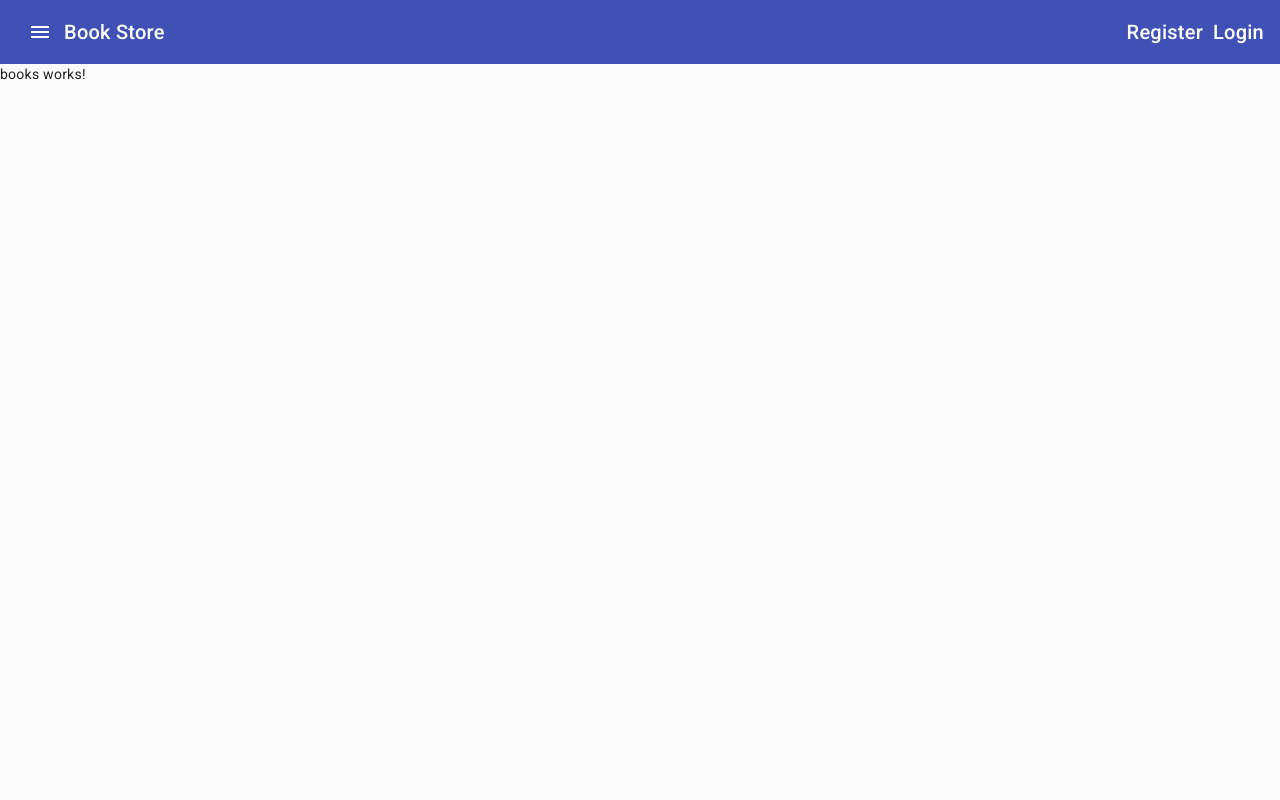
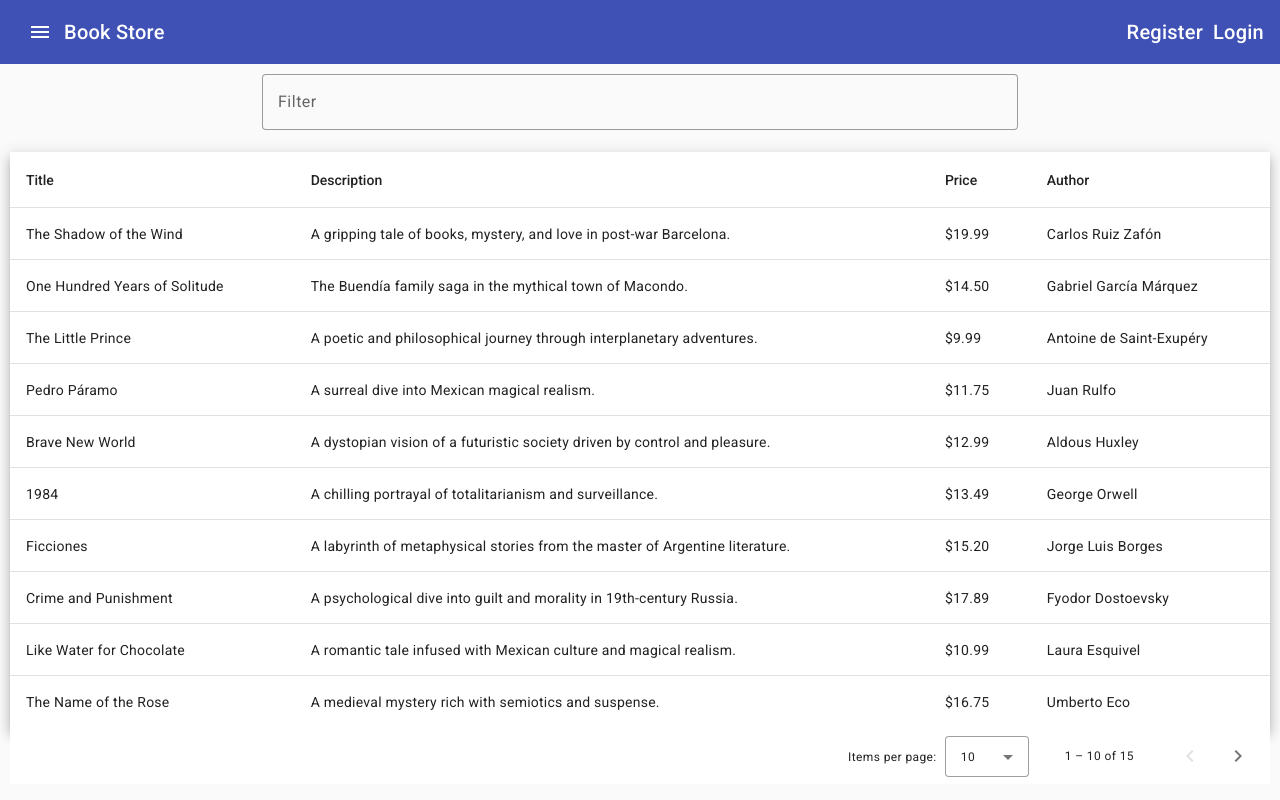
Before and after one commit to Juxn89/net-core-microservice, an Angular app in the folder client/: page /books in a window 1280 px wide. Built offline with nearby package versions, Linux system fonts and the light colour scheme.

Commit message:
Added table, filter and pagination for the table

```diff
--- a/client/src/app/books/books.component.css
+++ b/client/src/app/books/books.component.css
@@ -0,0 +1,4 @@
+section {
+  margin: 5px;
+  padding: 5px;
+}
--- a/client/src/app/books/books.component.html
+++ b/client/src/app/books/books.component.html
@@ -1 +1,35 @@
-<p>books works!</p>
+<section>
+  <div fxLayoutAlign="center center">
+    <mat-form-field appearance="outline" fxFlex="60%">
+      <input matInput  placeholder="Filter" (keyup)="filter($event)"/>
+    </mat-form-field>
+  </div>
+  <table mat-table [dataSource]="booksDataSource" class="mat-elevation-z8" matSort>
+    <ng-container matColumnDef="title">
+      <th mat-header-cell *matHeaderCellDef mat-sort-header sortActionDescription="Sort by title"> Title </th>
+      <td mat-cell *matCellDef="let element"> {{element.title}} </td>
+    </ng-container>
+
+    <ng-container matColumnDef="description">
+      <th mat-header-cell *matHeaderCellDef  mat-sort-header sortActionDescription="Sort by description"> Description </th>
+      <td mat-cell *matCellDef="let element"> {{element.description}} </td>
+    </ng-container>
+
+    <ng-container matColumnDef="price">
+      <th mat-header-cell *matHeaderCellDef  mat-sort-header sortActionDescription="Sort by price"> Price </th>
+      <td mat-cell *matCellDef="let element"> {{element.price | currency }} </td>
+    </ng-container>
+
+    <ng-container matColumnDef="author">
+      <th mat-header-cell *matHeaderCellDef  mat-sort-header sortActionDescription="Sort by author"> Author </th>
+      <td mat-cell *matCellDef="let element"> {{element.author}} </td>
+    </ng-container>
+
+    <tr mat-header-row *matHeaderRowDef="columns"></tr>
+    <tr mat-row *matRowDef="let row; columns: columns;"></tr>
+  </table>
+
+  <mat-paginator [pageSize]="10" [pageSizeOptions]="[5, 10, 20]">
+
+  </mat-paginator>
+</section>
--- a/client/src/app/books/books.component.ts
+++ b/client/src/app/books/books.component.ts
@@ -1,9 +1,52 @@
-import { Component } from '@angular/core';
+import { AfterViewInit, Component, OnInit, ViewChild, viewChild } from '@angular/core';
+import { MatTableDataSource, MatTableModule } from '@angular/material/table';
+import { BooksService } from './books.service';
+import { Books } from './books.model';
+import { CurrencyPipe } from '@angular/common';
+import { MatSort, MatSortModule } from '@angular/material/sort';
+import { FlexModule } from '@angular/flex-layout';
+import { MatFormFieldModule } from '@angular/material/form-field';
+import { MatInputModule } from '@angular/material/input';
+import { MatPaginator, MatPaginatorModule } from '@angular/material/paginator'
 
 @Component({
   selector: 'app-books',
-  imports: [],
+  imports: [
+    MatTableModule,
+    MatSortModule,
+    CurrencyPipe,
+    FlexModule,
+    MatFormFieldModule,
+    MatInputModule,
+    MatPaginatorModule
+  ],
   templateUrl: './books.component.html',
   styleUrl: './books.component.css',
 })
-export class BooksComponent {}
+export class BooksComponent implements OnInit, AfterViewInit {
+
+  books: Books[] = []
+  booksDataSource = new MatTableDataSource()
+  columns:string[] = [ 'title', 'description', 'price', 'author' ]
+  @ViewChild(MatSort) sort!: MatSort
+  @ViewChild(MatPaginator) paginator!: MatPaginator
+
+  constructor(
+    private bookService: BooksService
+  ){}
+
+  ngAfterViewInit(): void {
+    this.booksDataSource.sort = this.sort;
+    this.booksDataSource.paginator = this .paginator
+  }
+
+  ngOnInit(): void {
+    // this.books = this.bookService.getBooks()
+    this.booksDataSource.data = this.bookService.getBooks()
+  }
+
+  filter(event: KeyboardEvent) {
+    const currentValue = event.key
+    this.booksDataSource.filter = currentValue
+  }
+}
--- /dev/null
+++ b/client/src/app/books/books.service.ts
@@ -0,0 +1,27 @@
+import { Injectable } from "@angular/core";
+import { Books } from "./books.model";
+
+@Injectable({ providedIn: 'root' })
+export class BooksService {
+  private books: Books[]  = [
+    {bookId: 1, title: 'The Shadow of the Wind', description: 'A gripping tale of books, mystery, and love in post-war Barcelona.', price: 19.99, publishDate: new Date('2001-06-06'), author: 'Carlos Ruiz Zafón'},
+    {bookId: 2, title: 'One Hundred Years of Solitude', description: 'The Buendía family saga in the mythical town of Macondo.', price: 14.5, publishDate: new Date('1967-05-30'), author: 'Gabriel García Márquez'},
+    {bookId: 3, title: 'The Little Prince', description: 'A poetic and philosophical journey through interplanetary adventures.', price: 9.99, author: 'Antoine de Saint-Exupéry'},
+    {bookId: 4, title: 'Pedro Páramo', description: 'A surreal dive into Mexican magical realism.', price: 11.75, publishDate: new Date('1955-03-19'), author: 'Juan Rulfo'},
+    {bookId: 5, title: 'Brave New World', description: 'A dystopian vision of a futuristic society driven by control and pleasure.', price: 12.99, publishDate: new Date('1932-08-31'), author: 'Aldous Huxley'},
+    {bookId: 6, title: '1984', description: 'A chilling portrayal of totalitarianism and surveillance.', price: 13.49, publishDate: new Date('1949-06-08'), author: 'George Orwell'},
+    {bookId: 7, title: 'Ficciones', description: 'A labyrinth of metaphysical stories from the master of Argentine literature.', price: 15.2, publishDate: new Date('1944-01-01'), author: 'Jorge Luis Borges'},
+    {bookId: 8, title: 'Crime and Punishment', description: 'A psychological dive into guilt and morality in 19th-century Russia.', price: 17.89, publishDate: new Date('1866-01-01'), author: 'Fyodor Dostoevsky'},
+    {bookId: 9, title: 'Like Water for Chocolate', description: 'A romantic tale infused with Mexican culture and magical realism.', price: 10.99, publishDate: new Date('1989-09-01'), author: 'Laura Esquivel'},
+    {bookId: 10, title: 'The Name of the Rose', description: 'A medieval mystery rich with semiotics and suspense.', price: 16.75, publishDate: new Date('1980-11-01'), author: 'Umberto Eco'},
+    {bookId: 11, title: 'Don Quixote', description: 'The timeless adventures of a nobleman lost in chivalric delusions.', price: 18.95, publishDate: new Date('1605-01-16'), author: 'Miguel de Cervantes'},
+    {bookId: 12, title: 'To Kill a Mockingbird', description: 'A stirring story of justice and morality in the racially tense American South.', price: 14.25, publishDate: new Date('1960-07-11'), author: 'Harper Lee'},
+    {bookId: 13, title: 'Siddhartha', description: 'A spiritual journey of self-discovery inspired by Eastern philosophy.', price: 9.5, publishDate: new Date('1922-01-01'), author: 'Hermann Hesse'},
+    {bookId: 14, title: 'The Alchemist', description: 'A philosophical parable about pursuing one’s destiny.', price: 12.3, publishDate: new Date('1988-04-15'), author: 'Paulo Coelho'},
+    {bookId: 15, title: 'The House of the Spirits', description: 'A family saga interwoven with Chilean history and magical realism.', price: 13.85, publishDate: new Date('1982-01-01'), author: 'Isabel Allende'}
+  ]
+
+  getBooks(): Books[] {
+    return [ ...this.books ]
+  }
+}
```
Also changed, not shown: client/src/app/books/books.model.ts (added, +8 -0 lines).
